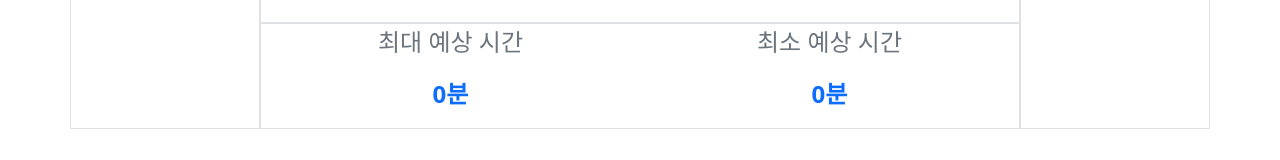
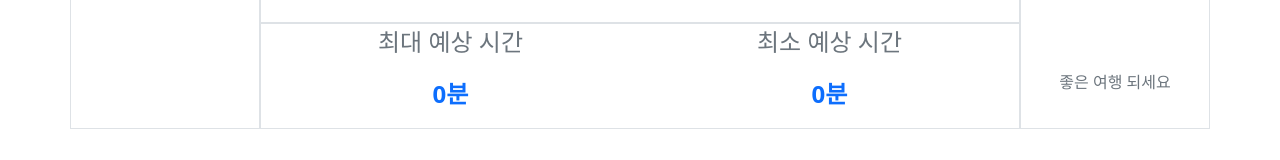
Before and after one commit to reddirthorse/pagingtraffic, a React (Create React App) app: page / in a window 1280 px wide. Shown: the part 191-351 px from the top of the page. Built offline with nearby package versions, Linux system fonts and the light colour scheme.

Commit message:
12-01-class2

```diff
--- a/src/App.js
+++ b/src/App.js
@@ -10,11 +10,11 @@ function App() {
     startCity:'',
     endCity:''
   })
-  const [start,setStart] = useState({
+  const [startList,setStartList] = useState({
     code:[],
     name:[]
   });
-  const [end,setEnd] = useState({
+  const [endList,setEndList] = useState({
     code:[],
     name:[]
   })
@@ -34,54 +34,54 @@ function App() {
   useEffect(() =>{
     //경부 고속도로 하행선 시작
     if (startCity ==='서울' && endCity ==='대전'){
-      setStart({code:['101'],name:['서울']})
-      setEnd({code:['115'],name:['대전']})
+      setStartList({code:['101'],name:['서울']})
+      setEndList({code:['115'],name:['대전']})
     }
     else if(startCity ==='서울' && endCity ==='대구'){
-      setStart({code:['101'],name:['서울']})
-      setEnd({code:['129'],name:['북대구']})
+      setStartList({code:['101'],name:['서울']})
+      setEndList({code:['129'],name:['북대구']})
     }
     else if(startCity ==='서울' && endCity ==='부산'){
-      setStart({code:['101','129','131','133'],name:['서울','북대구','경산','건천']})
-      setEnd({code:['129','131','133','140'],name:['북대구','경산','건천','부산']})
+      setStartList({code:['101','129','131','133'],name:['서울','북대구','경산','건천']})
+      setEndList({code:['129','131','133','140'],name:['북대구','경산','건천','부산']})
 
     }else if(startCity ==='대전' && endCity ==='대구'){
-      setStart({code:['115'],name:['대전']})
-      setEnd({code:['129'],name:['북대구']})
+      setStartList({code:['115'],name:['대전']})
+      setEndList({code:['129'],name:['북대구']})
     }
     else if(startCity ==='대전' && endCity ==='부산'){
-      setStart({code:['115','129','131','133'],name:['대전','북대구','경산','건천']})
-      setEnd({code:['129','131','133','140'],name:['북대구','경산','건천','부산']})
+      setStartList({code:['115','129','131','133'],name:['대전','북대구','경산','건천']})
+      setEndList({code:['129','131','133','140'],name:['북대구','경산','건천','부산']})
     }
     else if(startCity ==='대구' && endCity ==='부산'){
-      setStart({code:['131','133'],name:['경산','건천']})
-      setEnd({code:['133','140'],name:['건천','부산']})
+      setStartList({code:['131','133'],name:['경산','건천']})
+      setEndList({code:['133','140'],name:['건천','부산']})
     }
     //경부 고속 도로 하행선 종료
     //경부 고속도로 상행선 시작
     else if (startCity ==='부산' && endCity ==='대구'){
-      setStart({code:['140','133'],name:['부산','건천']})
-      setEnd({code:['133','131'],name:['건천','경산']})
+      setStartList({code:['140','133'],name:['부산','건천']})
+      setEndList({code:['133','131'],name:['건천','경산']})
     }
     else if (startCity ==='부산' && endCity ==='대전'){
-      setStart({code:['140','133','131','129'],name:['부산','건천','경산','북대구']})
-      setEnd({code:['133','131','129','115'],name:['건천','경산','북대구','대전']})
+      setStartList({code:['140','133','131','129'],name:['부산','건천','경산','북대구']})
+      setEndList({code:['133','131','129','115'],name:['건천','경산','북대구','대전']})
     }
     else if (startCity ==='부산' && endCity ==='서울'){
-      setStart({code:['140','133','131','129'],name:['부산','건천','경산','북대구']})
-      setEnd({code:['133','131','129','101'],name:['건천','경산','북대구','서울']})
+      setStartList({code:['140','133','131','129'],name:['부산','건천','경산','북대구']})
+      setEndList({code:['133','131','129','101'],name:['건천','경산','북대구','서울']})
     }
     else if (startCity ==='대구' && endCity ==='대전'){
-      setStart({code:['129'],name:['북대구']})
-      setEnd({code:['115'],name:['대전']})
+      setStartList({code:['129'],name:['북대구']})
+      setEndList({code:['115'],name:['대전']})
     }
     else if (startCity ==='대구' && endCity ==='서울'){
-      setStart({code:['129'],name:['대구']})
-      setEnd({code:['101'],name:['서울']})
+      setStartList({code:['129'],name:['대구']})
+      setEndList({code:['101'],name:['서울']})
     }
     else if (startCity ==='대전' && endCity ==='서울'){
-      setStart({code:['115'],name:['대전']})
-      setEnd({code:['101'],name:['서울']})
+      setStartList({code:['115'],name:['대전']})
+      setEndList({code:['101'],name:['서울']})
     }
     //경부 고속도로 상행선 종료
     //광주 관련 도로 시작
@@ -95,7 +95,7 @@ function App() {
     <div>
       <Input name = 'startCity' type = 'text' placeholder ='' onChange = {handleChange}></Input>
       <Input name = 'endCity' type = 'text' placeholder ='' onChange = {handleChange}></Input>
-      <GetMultiTraffic startCity = {startCity} endCity = {endCity} start = {start} end = {end}></GetMultiTraffic>
+      <GetMultiTraffic startCity = {startCity} endCity = {endCity} start = {startList} end = {endList}></GetMultiTraffic>
     </div>
   )
 
--- a/src/multiTraffic.js
+++ b/src/multiTraffic.js
@@ -68,7 +68,7 @@ useEffect( () =>{
         <div className = "row">
             <div className = "col border">
                 <div class="row">
-                    <p class="text-start fs-1 text-muted">{props.startCity}</p>
+                    <p class="text-center fs-1 text-muted">{props.startCity}</p>
                     </div>
                     <div class="row">
                         <p>&nbsp;</p>
@@ -78,7 +78,7 @@ useEffect( () =>{
                         <p>&nbsp;</p>
                     </div>
                     <div class="row">
-                        <p class="text-start fs-1 text-muted">{props.endCity}</p>
+                        <p class="text-center fs-1 text-muted">{props.endCity}</p>
                     </div>
             </div>
             <div className = "col-8">
@@ -101,6 +101,11 @@ useEffect( () =>{
         </div>
         <div className = "col border">
             <p className = "text-center text-muted fs-6">경부고속</p>
+            <p>&nbsp;</p>
+            <p>&nbsp;</p>
+            <p>&nbsp;</p>
+            <p>&nbsp;</p>
+            <p className = "text-center text-muted fs-6">좋은 여행 되세요</p>
         </div>
         </div>
 
```
